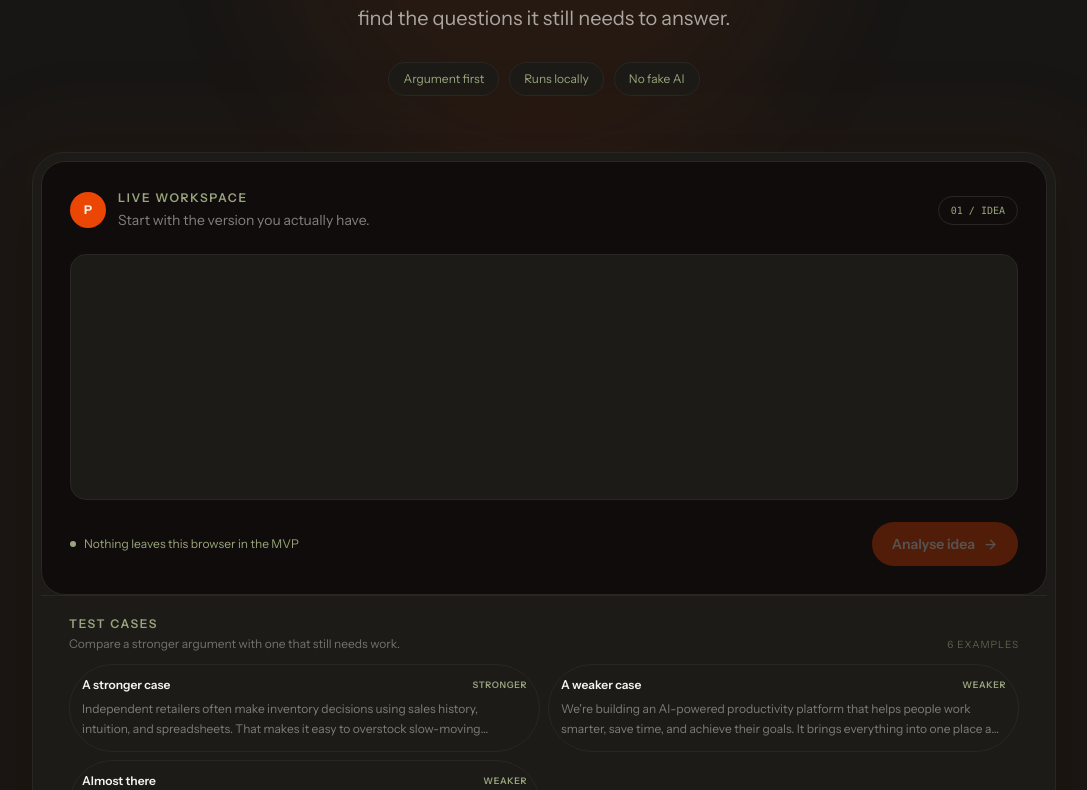
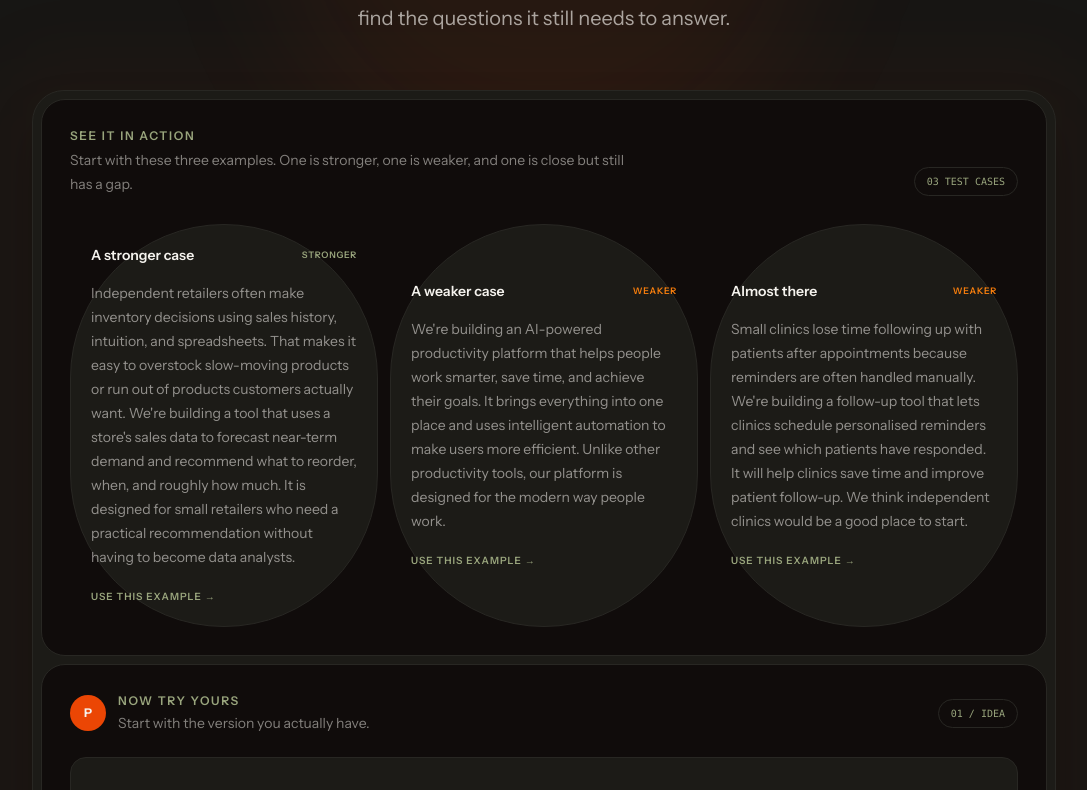
Before and after one commit to Wuraola-Adebisi/Pitch, a React (Vite) app: page / in a window 1280 px wide. Shown: the part 510-1300 px from the top of the page, without its empty margins (96-1183 px from the left). Built offline with nearby package versions, Linux system fonts and the light colour scheme.

Commit message:
Put pitch examples before idea input

```diff
--- a/src/pages/Landing.tsx
+++ b/src/pages/Landing.tsx
@@ -50,22 +50,40 @@ export default function Landing() {
               <p className="mx-auto mt-8 max-w-2xl text-lg leading-8 text-[#f5f3ee]/65 sm:text-xl">
                 Pitch helps you inspect an idea, trace its logic, build a grounded draft, and find the questions it still needs to answer.
               </p>
-              <div className="mt-7 flex flex-wrap justify-center gap-2.5">
-                <span className="rounded-full border border-[#282723] bg-[#1c1b17] px-3.5 py-2 text-xs text-[#99a57d]">Argument first</span>
-                <span className="rounded-full border border-[#282723] bg-[#1c1b17] px-3.5 py-2 text-xs text-[#99a57d]">Runs locally</span>
-                <span className="rounded-full border border-[#282723] bg-[#1c1b17] px-3.5 py-2 text-xs text-[#99a57d]">No fake AI</span>
-              </div>
             </div>
 
             <div className="relative mx-auto mt-14 max-w-5xl">
               <div className="absolute -inset-8 rounded-[3rem] bg-[#eb4604]/[0.035] blur-2xl" />
               <div className="relative rounded-[2rem] border border-[#282723] bg-[#1c1b17] p-2 shadow-2xl shadow-black/40">
                 <div className="rounded-[1.5rem] border border-[#282723] bg-[#100c0b] p-5 sm:p-7">
+                  <div className="mb-7 flex flex-wrap items-end justify-between gap-4">
+                    <div>
+                      <p className="text-xs font-semibold uppercase tracking-[.14em] text-[#99a57d]">See it in action</p>
+                      <p className="mt-1 max-w-xl text-sm leading-6 text-[#f5f3ee]/50">Start with these three examples. One is stronger, one is weaker, and one is close but still has a gap.</p>
+                    </div>
+                    <span className="rounded-full border border-[#282723] px-3 py-1.5 font-mono text-[10px] text-[#99a57d]">03 TEST CASES</span>
+                  </div>
+
+                  <div className="grid gap-3 md:grid-cols-3">
+                    {PITCH_EXAMPLES.map((example) => (
+                      <button key={example.title} type="button" onClick={() => setText(example.text)} className="group rounded-2xl border border-[#282723] bg-[#1c1b17] p-5 text-left transition-colors hover:border-[#eb4604]">
+                        <div className="flex items-center justify-between gap-3">
+                          <span className="text-sm font-semibold text-[#f5f3ee]">{example.title}</span>
+                          <span className={example.quality === 'Stronger' ? 'text-[9px] font-semibold uppercase tracking-[.08em] text-[#99a57d]' : 'text-[9px] font-semibold uppercase tracking-[.08em] text-[#f77e0d]'}>{example.quality}</span>
+                        </div>
+                        <p className="mt-4 text-sm leading-6 text-[#f5f3ee]/55">{example.text}</p>
+                        <span className="mt-5 inline-flex text-[10px] font-semibold uppercase tracking-[.1em] text-[#99a57d] group-hover:text-[#f5f3ee]">Use this example →</span>
+                      </button>
+                    ))}
+                  </div>
+                </div>
+
+                <div className="mt-2 rounded-[1.5rem] border border-[#282723] bg-[#100c0b] p-5 sm:p-7">
                   <div className="flex flex-wrap items-center justify-between gap-4">
                     <div className="flex items-center gap-3">
                       <span className="flex h-9 w-9 items-center justify-center rounded-full bg-[#eb4604] text-xs font-bold text-[#f5f3ee]">P</span>
                       <div>
-                        <p className="text-xs font-semibold uppercase tracking-[.14em] text-[#99a57d]">Live workspace</p>
+                        <p className="text-xs font-semibold uppercase tracking-[.14em] text-[#99a57d]">Now try yours</p>
                         <p className="mt-1 text-sm text-[#f5f3ee]/50">Start with the version you actually have.</p>
                       </div>
                     </div>
@@ -86,36 +104,13 @@ export default function Landing() {
                       <span className="h-1.5 w-1.5 rounded-full bg-[#99a57d]" />
                       Nothing leaves this browser in the MVP
                     </div>
-                    <div className="flex items-center gap-4">
-                      <button type="button" onClick={go} disabled={!text.trim()} className="inline-flex items-center gap-2 rounded-full bg-[#eb4604] px-5 py-3 text-sm font-semibold text-[#f5f3ee] transition-colors hover:bg-[#f77e0d] disabled:opacity-30">
-                        Analyse idea <ArrowRight size={15} />
-                      </button>
-                    </div>
+                    <button type="button" onClick={go} disabled={!text.trim()} className="inline-flex items-center gap-2 rounded-full bg-[#eb4604] px-5 py-3 text-sm font-semibold text-[#f5f3ee] transition-colors hover:bg-[#f77e0d] disabled:opacity-30">
+                      Analyse idea <ArrowRight size={15} />
+                    </button>
                   </div>
                 </div>
 
-                <div className="border-t border-[#282723] px-5 py-5 sm:px-7">
-                <div className="mb-3 flex items-end justify-between gap-4">
-                  <div>
-                    <p className="text-xs font-semibold uppercase tracking-[.14em] text-[#99a57d]">Test cases</p>
-                    <p className="mt-1 text-xs text-[#f5f3ee]/40">Compare a stronger argument with one that still needs work.</p>
-                  </div>
-                  <span className="hidden text-[10px] uppercase tracking-[.1em] text-[#99a57d]/50 sm:inline">6 examples</span>
-                </div>
-                <div className="grid gap-2 sm:grid-cols-2">
-                  {PITCH_EXAMPLES.map((example) => (
-                    <button key={example.title} type="button" onClick={() => setText(example.text)} className="rounded-xl border border-[#282723] bg-[#1c1b17] p-3 text-left transition-colors hover:border-[#eb4604]">
-                      <div className="flex items-center justify-between gap-3">
-                        <span className="text-xs font-semibold text-[#f5f3ee]">{example.title}</span>
-                        <span className="text-[9px] font-semibold uppercase tracking-[.07em] text-[#99a57d]">{example.quality}</span>
-                      </div>
-                      <p className="mt-1.5 line-clamp-2 text-xs leading-5 text-[#f5f3ee]/45">{example.text}</p>
-                    </button>
-                  ))}
-                </div>
-              </div>
-
-              <div className="hidden items-center justify-center gap-2 px-4 pb-2 pt-3 text-[10px] uppercase tracking-[.12em] text-[#99a57d] sm:flex">
+                <div className="hidden items-center justify-center gap-2 px-4 pb-2 pt-3 text-[10px] uppercase tracking-[.12em] text-[#99a57d] sm:flex">
                   <span className="rounded-full bg-[#282723] px-3 py-1">Idea</span>
                   <span className="text-[#282723]">→</span>
                   <span className="rounded-full bg-[#282723] px-3 py-1">Diagnosis</span>
```
